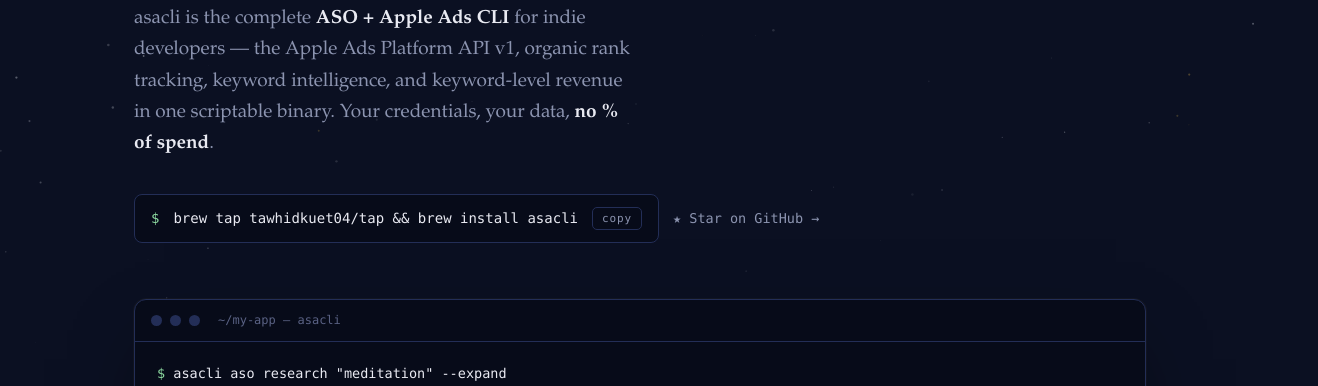
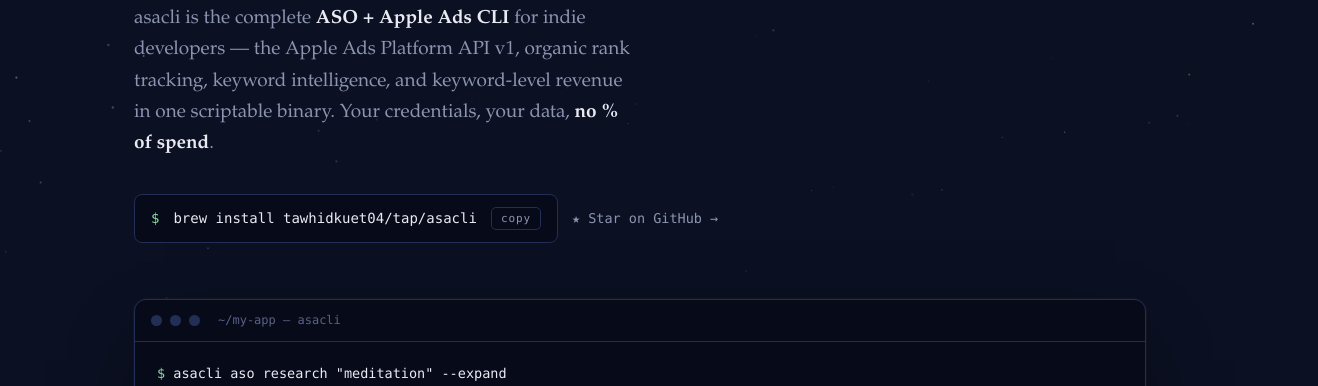
Before and after one commit to tawhidkuet04/appadscli, a plain HTML site: page website/index.html in a window 1280 px wide. Shown: the part 401-787 px from the top of the page, 1318 px wide, since content can reach past the window. Drawn offline with Linux system fonts and the light colour scheme.

Commit message:
docs: clarify Homebrew tap prefix and homebrew-core path

```diff
--- a/website/index.html
+++ b/website/index.html
@@ -236,7 +236,7 @@
       <div class="hero-cta">
         <div class="install-pill">
           <span class="dollar">$</span>
-          <code id="brew-cmd">brew tap tawhidkuet04/tap &amp;&amp; brew install asacli</code>
+          <code id="brew-cmd">brew install tawhidkuet04/tap/asacli</code>
           <button type="button" onclick="copyBrew(this)" aria-label="Copy install command">copy</button>
         </div>
         <a class="gh-link" href="https://github.com/tawhidkuet04/asacli">★ Star on GitHub →</a>
@@ -409,8 +409,7 @@
       <div class="install-grid">
         <div class="install-card">
           <h3>Homebrew</h3>
-          <code>brew tap tawhidkuet04/tap
-brew install asacli</code>
+          <code>brew install tawhidkuet04/tap/asacli</code>
         </div>
         <div class="install-card">
           <h3>Install script</h3>
```
Also changed, not shown: README.md.
